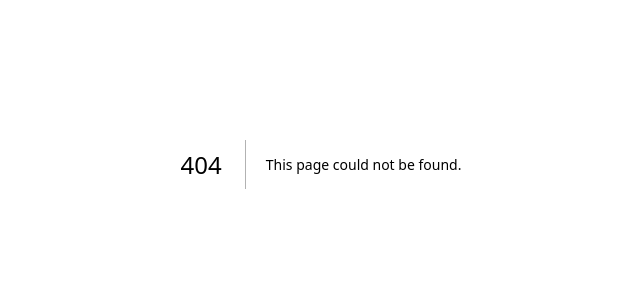
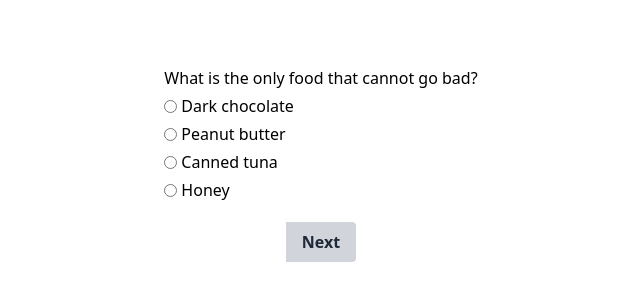
Before and after one commit to MaralNajafi/quiz-app, a Next.js app: page /question/1 in a window 1280 px wide. Before the commit this address had no page. Shown: the part 236-536 px from the top of the page, without its empty margins (319-959 px from the left). Built offline with nearby package versions, Linux system fonts and the light colour scheme; data requests are answered from the project's data file.

Commit message:
initial quiz app

```diff
--- /dev/null
+++ b/database/db.json
@@ -0,0 +1,104 @@
+{
+  "questions": [
+    {
+      "question": "What is the only food that cannot go bad?",
+      "option_a": "Dark chocolate",
+      "option_b": "Peanut butter",
+      "option_c": "Canned tuna",
+      "option_d": "Honey",
+      "correct_answer": "Honey",
+      "answered_correctly": false,
+      "id": 1
+    },
+    {
+      "question": "Which was René Magritte’s first surrealist painting?",
+      "option_a": "Not to Be Reproduced",
+      "option_b": "Personal Values",
+      "option_c": "The Lovers",
+      "option_d": "The Lost Jockey",
+      "correct_answer": "The Lost Jockey",
+      "answered_correctly": false,
+      "id": 2
+    },
+    {
+      "question": "What is the most visited tourist attraction in the world?",
+      "option_a": "Eiffel Tower",
+      "option_b": "Statue of Liberty",
+      "option_c": "Great Wall of China",
+      "option_d": "Colosseum",
+      "correct_answer": "Eiffel Tower",
+      "answered_correctly": false,
+      "id": 3
+    },
+    {
+      "question": "What’s the name of Hagrid’s pet spider?",
+      "option_a": "Nigini",
+      "option_b": "Crookshanks",
+      "option_c": "Aragog",
+      "option_d": "Mosag",
+      "correct_answer": "Aragog",
+      "answered_correctly": false,
+      "id": 4
+    },
+    {
+      "question": "What’s the heaviest organ in the human body?",
+      "option_a": "Brain",
+      "option_b": "Liver",
+      "option_c": "Skin",
+      "option_d": "Heart",
+      "correct_answer": "Liver",
+      "answered_correctly": false,
+      "id": 5
+    },
+    {
+      "question": "Who made the third most 3-pointers in the Playoffs in NBA history?",
+      "option_a": "Kevin Durant",
+      "option_b": "JJ Reddick",
+      "option_c": "Lebron James",
+      "option_d": "Kyle Korver",
+      "correct_answer": "Lebron James",
+      "answered_correctly": false,
+      "id": 6
+    },
+    {
+      "question": "Which of these EU countries does not use the euro as its currency?",
+      "option_a": "Poland",
+      "option_b": "Denmark",
+      "option_c": "Sweden",
+      "option_d": "All of the above",
+      "correct_answer": "All of the above",
+      "answered_correctly": false,
+      "id": 7
+    },
+    {
+      "question": "What element does the chemical symbol Au stand for?",
+      "option_a": "Silver",
+      "option_b": "Magnesium",
+      "option_c": "Salt",
+      "option_d": "Gold",
+      "correct_answer": "Gold",
+      "answered_correctly": false,
+      "id": 8
+    },
+    {
+      "question": "What is the highest-grossing Broadway show of all time?",
+      "option_a": "The Lion King",
+      "option_b": "Wicked",
+      "option_c": "Kinky Boots",
+      "option_d": "Hamilton",
+      "correct_answer": "The Lion King",
+      "answered_correctly": false,
+      "id": 9
+    },
+    {
+      "question": "On average, how many seeds are located on the outside of a strawberry?",
+      "option_a": "100",
+      "option_b": "200",
+      "option_c": "400",
+      "option_d": "500",
+      "correct_answer": "200",
+      "answered_correctly": false,
+      "id": 10
+    }
+  ]
+}
--- /dev/null
+++ b/src/components/Question.jsx
@@ -0,0 +1,81 @@
+import React, { useState } from "react";
+
+export default function Question({
+  question,
+  option_a,
+  option_b,
+  option_c,
+  option_d,
+  correct_answer,
+  id,
+}) {
+  const [radioVal, setRadioVal] = useState("");
+  function result(event) {
+    console.log(event);
+    if (event.target.value === correct_answer) {
+      console.log("correct");
+    } else {
+      console.log("incorrect");
+      console.log(`correct answer: ${correct_answer}`);
+    }
+  }
+
+  return (
+    <div className="flex flex-col justify-center items-center">
+      <div className="flex flex-col gap-1">
+        <p>{question}</p>
+        <div className="flex flex-row gap-1 items-center">
+          <input
+            type="radio"
+            name={`question-options-${id}`}
+            value={option_a}
+            onChange={(event) => {
+              setRadioVal(event.target.value);
+              result(event);
+            }}
+          />
+          <label>{option_a}</label>
+        </div>
+
+        <div className="flex flex-row gap-1 items-center">
+          <input
+            type="radio"
+            name={`question-options-${id}`}
+            value={option_b}
+            onChange={(event) => {
+              setRadioVal(event.target.value);
+              result(event);
+            }}
+          />
+          <label>{option_b}</label>
+        </div>
+
+        <div className="flex flex-row gap-1 items-center">
+          <input
+            type="radio"
+            name={`question-options-${id}`}
+            value={option_c}
+            onChange={(event) => {
+              setRadioVal(event.target.value);
+              result(event);
+            }}
+          />
+          <label>{option_c}</label>
+        </div>
+
+        <div className="flex flex-row gap-1 items-center">
+          <input
+            type="radio"
+            name={`question-options-${id}`}
+            value={option_d}
+            onChange={(event) => {
+              setRadioVal(event.target.value);
+              result(event);
+            }}
+          />
+          <label>{option_d}</label>
+        </div>
+      </div>
+    </div>
+  );
+}
--- /dev/null
+++ b/src/pages/question/[id]/index.js
@@ -0,0 +1,72 @@
+import React from "react";
+import Question from "@/components/Question";
+import Link from "next/link";
+
+export default function index({ question, questions }) {
+  return (
+    <div className="flex justify-center items-center flex-col gap-5 min-h-screen">
+      <Question
+        question={question.question}
+        option_a={question.option_a}
+        option_b={question.option_b}
+        option_c={question.option_c}
+        option_d={question.option_d}
+        correct_answer={question.correct_answer}
+        id={question.id}
+      />
+      <div className="flex">
+        {question.id > 1 && (
+          <Link href={`http://localhost:3000/question/${question.id - 1}`}>
+            <button className="bg-gray-300 hover:bg-gray-400 text-gray-800 font-bold py-2 px-4 rounded-l">
+              Prev
+            </button>
+          </Link>
+        )}
+        {questions.length > question.id && (
+          <Link href={`http://localhost:3000/question/${question.id + 1}`}>
+            <button className="bg-gray-300 hover:bg-gray-400 text-gray-800 font-bold py-2 px-4 rounded-r">
+              Next
+            </button>
+          </Link>
+        )}
+      </div>
+    </div>
+  );
+}
+
+export async function getStaticProps(context) {
+  const response = await fetch(
+    `http://localhost:5000/questions/${context.params.id}`
+  );
+  const question = await response.json();
+
+  const allResponse = await fetch("http://localhost:5000/questions/");
+  const questions = await allResponse.json();
+
+  return {
+    props: {
+      question,
+      questions,
+    },
+  };
+}
+
+export const getStaticPaths = async () => {
+  const response = await fetch("http://localhost:5000/questions");
+  const questions = await response.json();
+
+  const ids = questions.map((question) => question.id);
+
+  const paths = ids.map((id) => {
+    return {
+      params: {
+        id: id.toString(),
+      },
+    };
+  });
+
+  return {
+    paths: paths,
+    fallback: false,
+  };
+};
```
